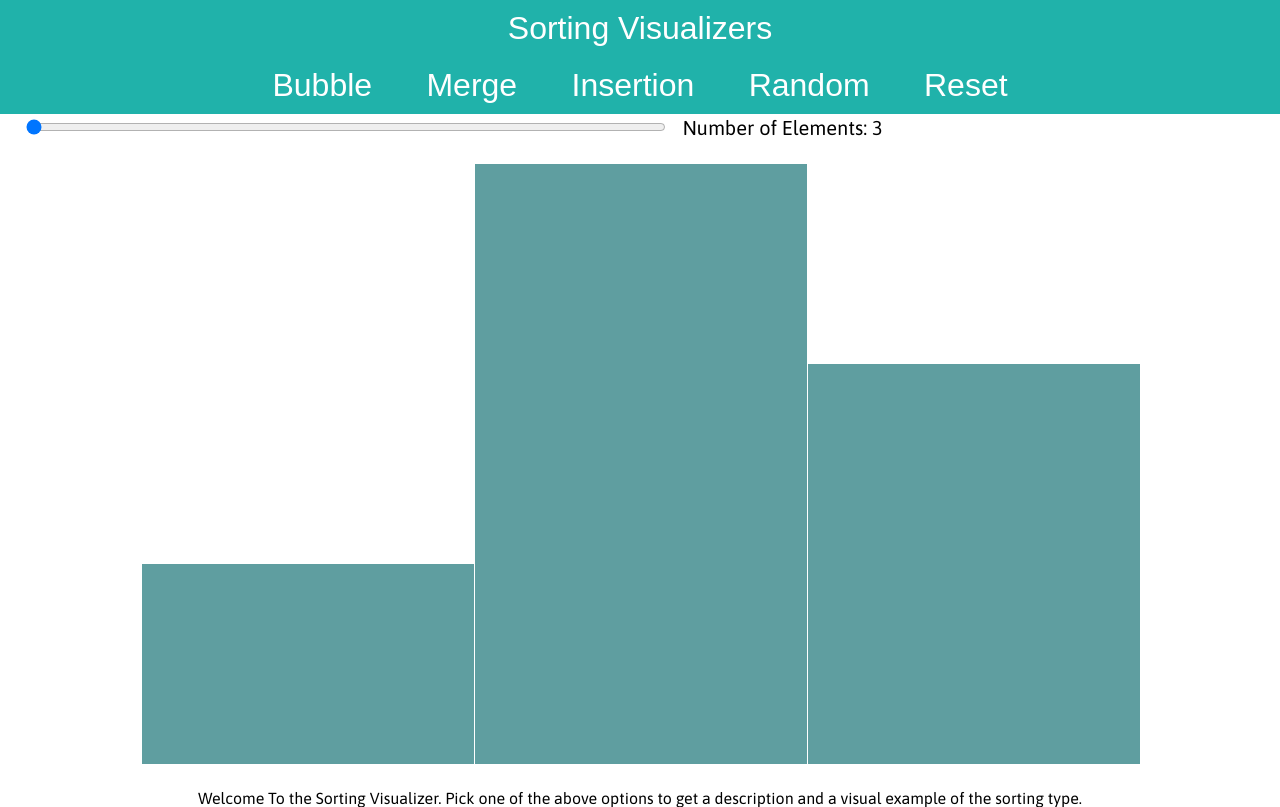
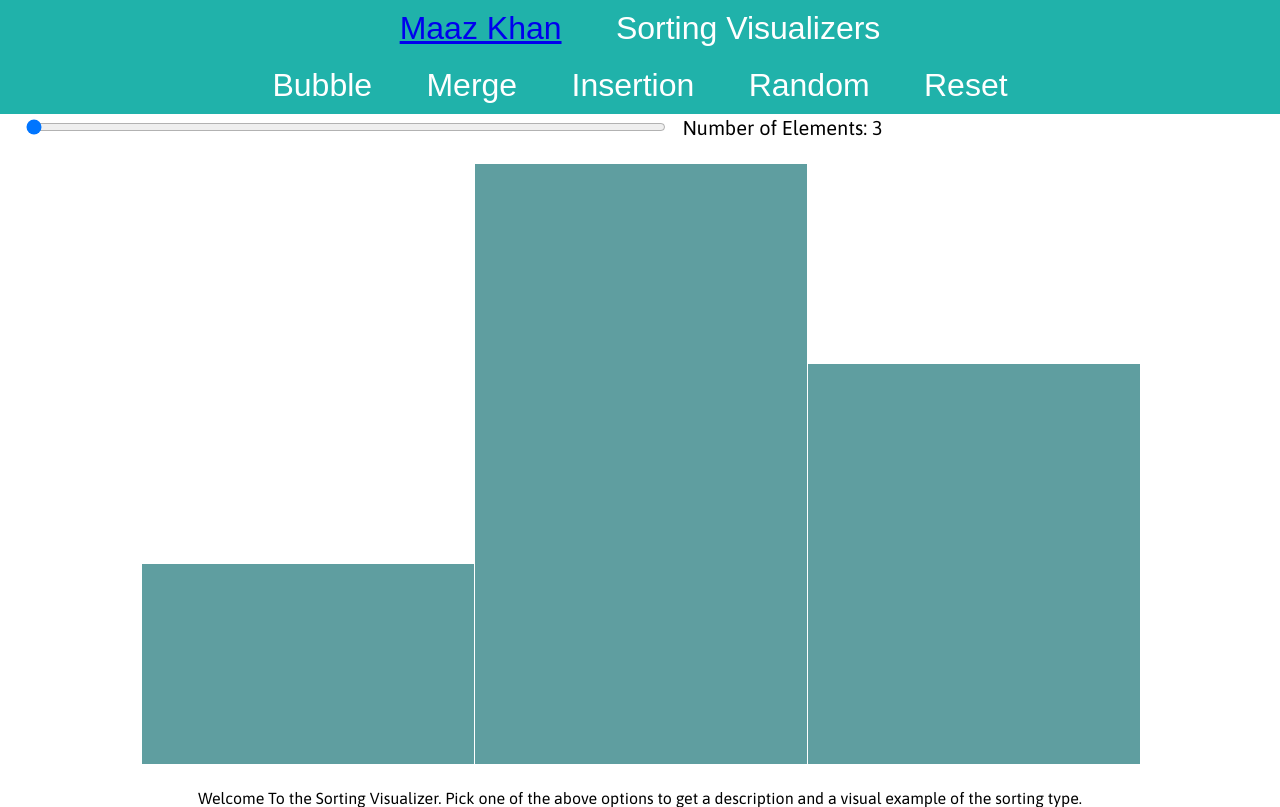
Before and after one commit to evilewawa/sorting, a plain HTML site: page index.html in a window 1280 px wide. Drawn offline with Linux system fonts and the light colour scheme; a web font is replaced by a local one.

Commit message:
Update index.html

```diff
--- a/index.html
+++ b/index.html
@@ -7,9 +7,11 @@
     </head>
     <body>
         <header>
+            <div><a href='https://evilewawa.github.io/'>Maaz Khan</a></div>
             <div>
                 <p>Sorting Visualizers</p>
             </div>
+
         </header>
         <header>
             <div class = "sort" id = "bubble">
```
